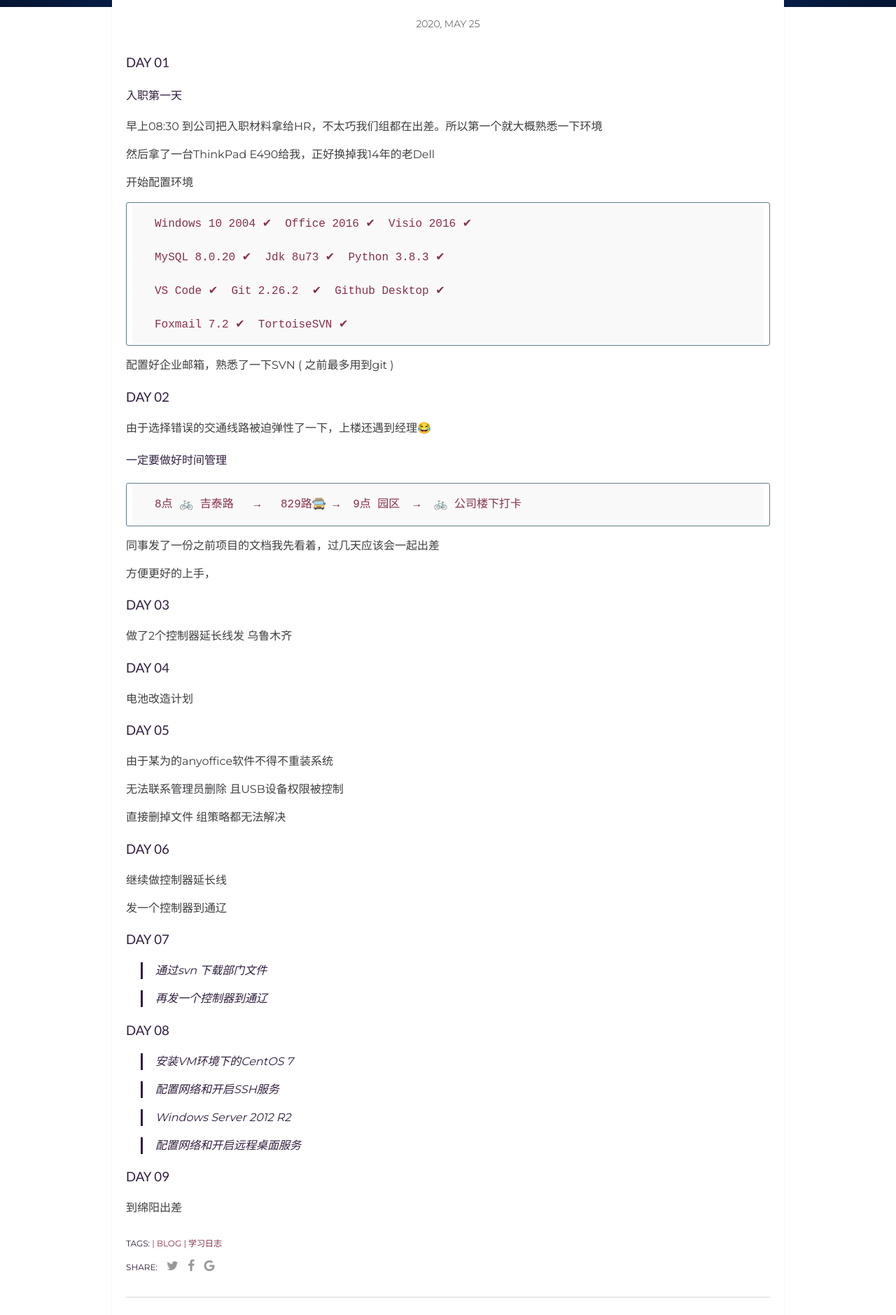
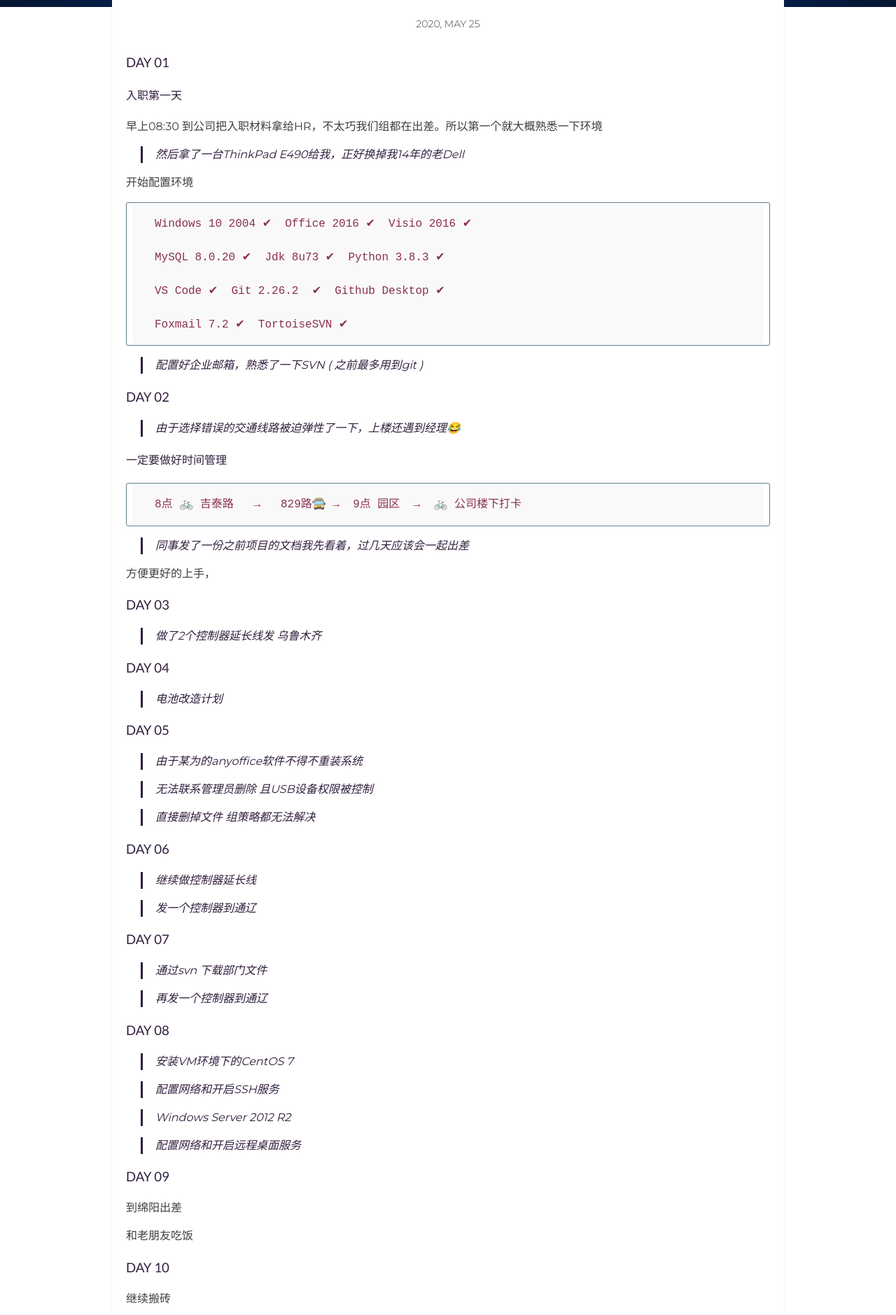
Before and after one commit to techysy/techysy.github.io, a Jekyll site: the page built from _posts/2020-05-25-move-brick-log.markdown, in a window 1280 px wide. Shown: the part 593-2472 px from the top of the page at 70% size. Built offline with Jekyll 4.4.1, drawn with Linux system fonts in a browser that asks for light colours; comment, search, counter and statistics services are not loaded; a style sheet for code colours, icons or effects is not loaded.

Commit message:
Update 2020-05-25-move-brick-log.markdown

```diff
--- a/_posts/2020-05-25-move-brick-log.markdown
+++ b/_posts/2020-05-25-move-brick-log.markdown
@@ -13,7 +13,7 @@ categories: 分享
 
 早上08:30 到公司把入职材料拿给HR，不太巧我们组都在出差。所以第一个就大概熟悉一下环境
 
-然后拿了一台ThinkPad E490给我，正好换掉我14年的老Dell
+>然后拿了一台ThinkPad E490给我，正好换掉我14年的老Dell
 
 开始配置环境
 
@@ -25,11 +25,11 @@ categories: 分享
 
     Foxmail 7.2 ✔  TortoiseSVN ✔
 
-配置好企业邮箱，熟悉了一下SVN ( 之前最多用到git )
+>配置好企业邮箱，熟悉了一下SVN ( 之前最多用到git )
 
 ### DAY 02
 
-由于选择错误的交通线路被迫弹性了一下，上楼还遇到经理😂
+>由于选择错误的交通线路被迫弹性了一下，上楼还遇到经理😂
 
 
 #### 一定要做好时间管理
@@ -37,32 +37,32 @@ categories: 分享
 
     8点 🚲 吉泰路   →   829路🚍 →  9点 园区  →  🚲 公司楼下打卡
 
-同事发了一份之前项目的文档我先看着，过几天应该会一起出差
+>同事发了一份之前项目的文档我先看着，过几天应该会一起出差
 
 方便更好的上手，
 
 ### DAY 03
 
-做了2个控制器延长线发 乌鲁木齐
+>做了2个控制器延长线发 乌鲁木齐
 
 ### DAY 04
 
-电池改造计划
+>电池改造计划
 
 ### DAY 05
 
-由于某为的anyoffice软件不得不重装系统
+>由于某为的anyoffice软件不得不重装系统
 
-无法联系管理员删除 且USB设备权限被控制
+>无法联系管理员删除 且USB设备权限被控制
 
-直接删掉文件 组策略都无法解决
+>直接删掉文件 组策略都无法解决
 
 
 ### DAY 06
 
-继续做控制器延长线
+>继续做控制器延长线
 
-发一个控制器到通辽
+>发一个控制器到通辽
 
 ### DAY 07
 
@@ -72,7 +72,7 @@ categories: 分享
 
 ### DAY 08
 
-> 安装VM环境下的CentOS 7
+>安装VM环境下的CentOS 7
 
 >配置网络和开启SSH服务
 
@@ -83,3 +83,9 @@ categories: 分享
 ### DAY 09
 
 到绵阳出差
+
+和老朋友吃饭
+
+### DAY 10
+
+继续搬砖
```
